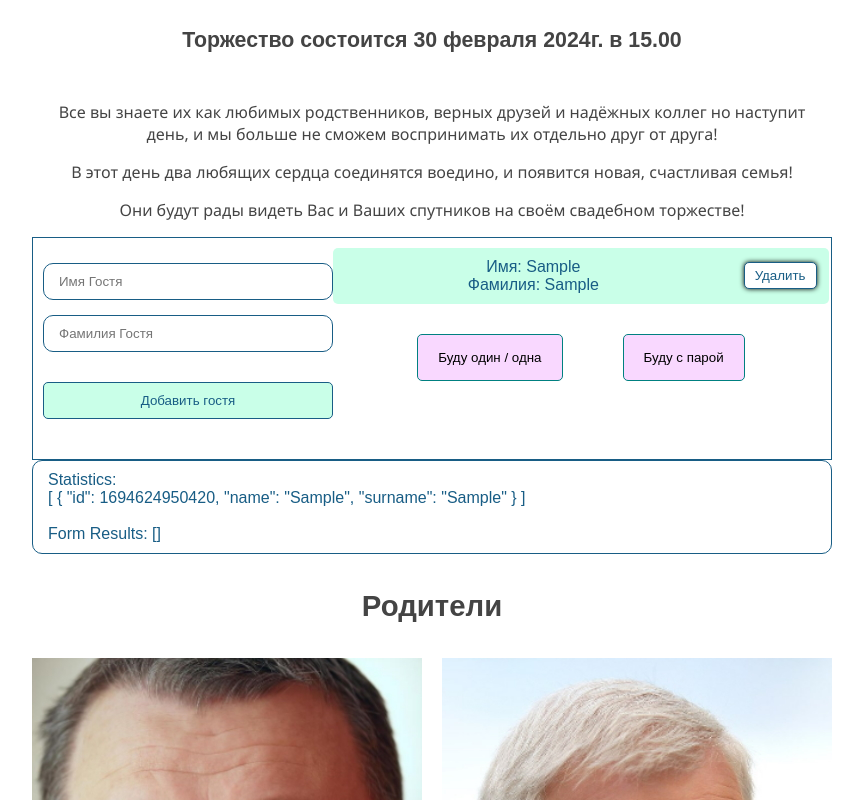
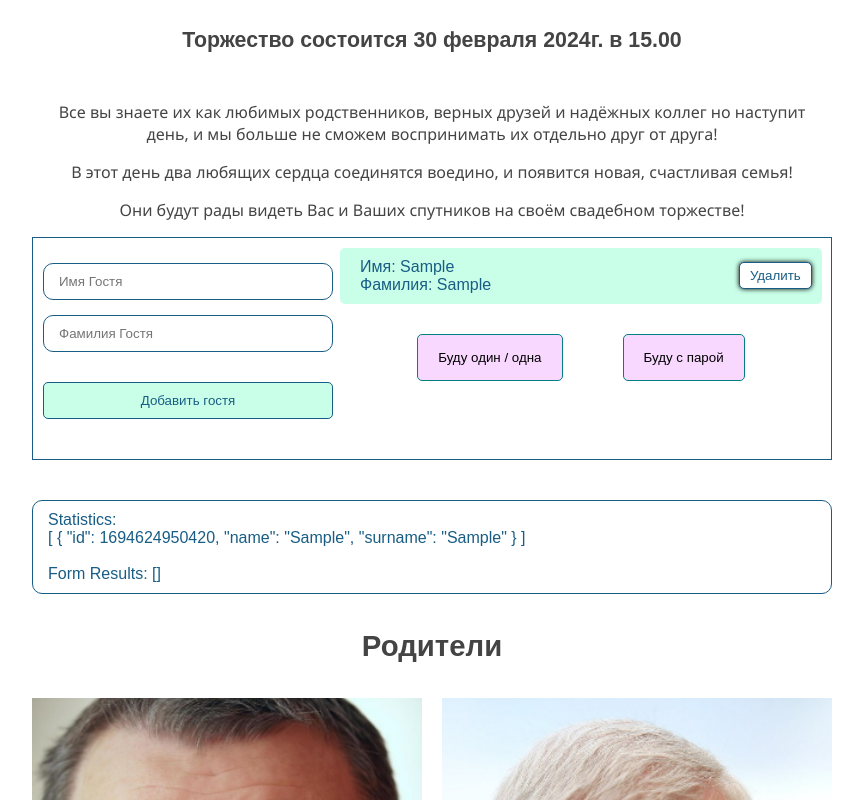
Before and after one commit to GPegov/fixing, a Vue app: page / in a window 1280 px wide. Both pictures are taken after typing "Sample", "Sample" into the empty fields and a click on the button "Добавить гостя". Shown: the part 735-1535 px from the top of the page, without its empty margins (208-1071 px from the left). Built offline with nearby package versions, Linux system fonts and the light colour scheme.

Commit message:
split MyAskGuests component and added new category needTransfer. Also,added zeroing familyProperties component, when deleting the last guest in the list

```diff
--- a/src/components/MyAskGuests.vue
+++ b/src/components/MyAskGuests.vue
@@ -24,6 +24,7 @@ const familyProperties = ref({
   withChildren: false,
   withoutChildren: false,
   onCar: false,
+  needTransfer: false,
   foodDoesntMatter: false,
   foodMeat: false,
   foodFish: false,
@@ -32,6 +33,19 @@ const formResults = ref([])
 
 let deleteGuest = () => {
   guests.value = guests.value.filter(guest => guest.id !== guest.id)
+  if (guests.value.length === 0) {
+        familyProperties.value = {
+            alone: false,
+            couple: false,
+            withChildren: false,
+            withoutChildren: false,
+            onCar: false,
+            needTransfer: false,
+            foodDoesntMatter: false,
+            foodMeat: false,
+            foodFish: false,
+        }
+  }
 }
 
 
@@ -80,9 +94,8 @@ let deleteGuest = () => {
                     :key="guest.id"
                     >
                         <div class="guestName">
-                            Имя: {{ guest.name }}
-                            <br>
-                            Фамилия: {{ guest.surname }}
+                            <div class="name">Имя: {{ guest.name }}</div>
+                            <div class="surname">Фамилия: {{ guest.surname }}</div>
                         </div>
                         <div class="removeGuestDiv">
                             <button
@@ -147,17 +160,32 @@ let deleteGuest = () => {
                         Без детей
                     </button>
                 </div>
+            </div>
+            <div class="askGuestsMore"
+                v-if="((guests.length > 0) && (familyProperties.withChildren || familyProperties.withoutChildren))"
+            >
                 <div>
                     <button
                     class="askGuestsMoreButton"
                     :class="{pressed: familyProperties.onCar}"
-                    @click="familyProperties.onCar = !familyProperties.onCar">
+                    @click="familyProperties.needTransfer = false,
+                            familyProperties.onCar = !familyProperties.onCar">
                         На машине
                     </button>
                 </div>
+                <div>
+                    <button
+                    class="askGuestsMoreButton"
+                    :class="{pressed: familyProperties.needTransfer}"
+                    @click="familyProperties.onCar = false,
+                            familyProperties.needTransfer = !familyProperties.needTransfer">
+                        Нужен трансфер
+                    </button>
+                </div>
+
             </div>
             <div
-                v-if="((guests.length > 0) && (familyProperties.withChildren || familyProperties.withoutChildren))"
+                v-if="((guests.length > 0) && (familyProperties.onCar || familyProperties.needTransfer))"
                 class="askGuestsMore"
                 name="Food">
                 <div>
@@ -210,6 +238,7 @@ let deleteGuest = () => {
                 withChildren: false,
                 withoutChildren: false,
                 onCar: false,
+                needTransfer: false,
                 foodDoesntMatter: false,
                 foodMeat: false,
                 foodFish: false,
@@ -260,8 +289,19 @@ let deleteGuest = () => {
     margin-right: auto;
     min-width: 290px;
 }
+.name {
+    text-align: left;
+    padding-left: 10px;
+}
+.surname {
+    text-align: left;
+    padding-left: 10px;
+}
 .guestsList{
     width: 100%;
+    padding-left: 7px;
+    padding-right: 7px;
+
 
 
 }
@@ -275,10 +315,12 @@ let deleteGuest = () => {
     display: flex;
     flex-direction: row;
 
+
 }
 .guestName {
     width: 80%;
     max-width: 510px;
+
 
 }
 .removeGuestDiv {
@@ -301,6 +343,7 @@ let deleteGuest = () => {
 
 }
 .stats {
+    margin-top: 40px;
     padding: 10px 15px;
     background: white;
     color: rgb(24, 93, 133);
@@ -347,6 +390,7 @@ let deleteGuest = () => {
     flex-direction: row;
     justify-content: center;
     min-width: 100%;
+    padding-bottom: 20px;
 }
 
 .askGuestsMoreButton {
@@ -366,6 +410,8 @@ let deleteGuest = () => {
     margin-top: 30px;
     margin-bottom: 30px;
     font-size: 14pt;
+    box-shadow: 0 0 30px #9effd7;
+
 }
 .pressed {
     background:#a2fdd7;
```
